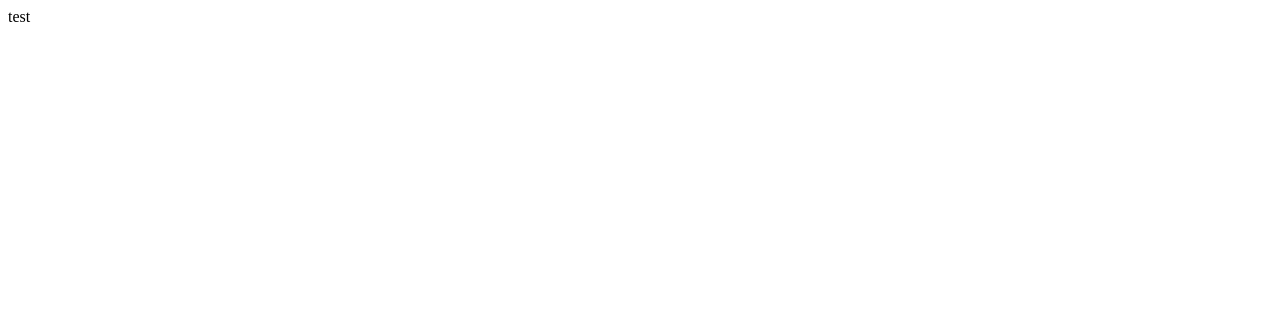
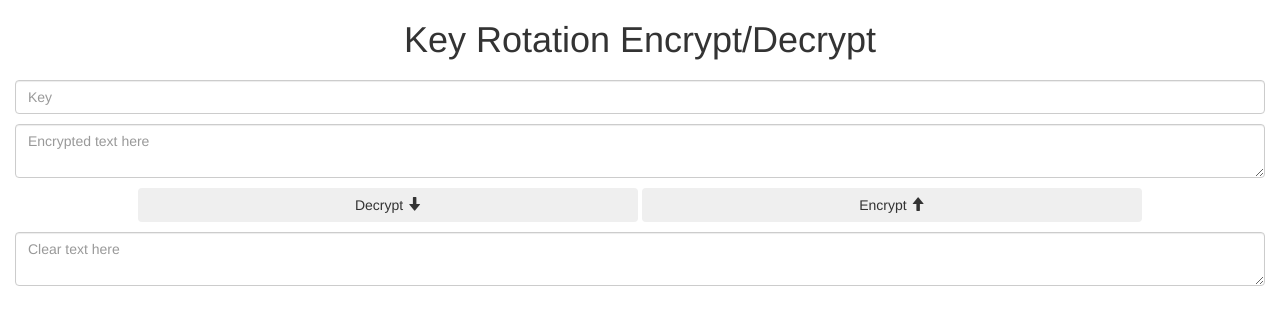
Before and after one commit to JoshWein/KeyRotation, a plain HTML site: page index.html in a window 1280 px wide. Drawn offline with nearby package versions, Linux system fonts and the light colour scheme.

Commit message:
Implemented decryption

```diff
--- a/index.html
+++ b/index.html
@@ -2,9 +2,62 @@
 <html lang="en">
 <head>
     <meta charset="UTF-8">
-    <title>Title</title>
+    <title>Key Rotation</title>
+    <link rel="stylesheet" href="https://maxcdn.bootstrapcdn.com/bootstrap/3.3.7/css/bootstrap.min.css"
+          integrity="sha384-BVYiiSIFeK1dGmJRAkycuHAHRg32OmUcww7on3RYdg4Va+PmSTsz/K68vbdEjh4u" crossorigin="anonymous">
+    <link rel="stylesheet" href="style.css">
+    <!--<script async>-->
+    <!--(function (i, s, o, g, r, a, m) {-->
+    <!--i['GoogleAnalyticsObject'] = r;-->
+    <!--i[r] = i[r] || function () {-->
+    <!--(i[r].q = i[r].q || []).push(arguments)-->
+    <!--}, i[r].l = 1 * new Date();-->
+    <!--a = s.createElement(o),-->
+    <!--m = s.getElementsByTagName(o)[0];-->
+    <!--a.async = 1;-->
+    <!--a.src = g;-->
+    <!--m.parentNode.insertBefore(a, m)-->
+    <!--})(window, document, 'script', '//www.google-analytics.com/analytics.js', 'ga');-->
+    <!--ga('create', 'UA-68050416-1', 'auto');-->
+    <!--ga('send', 'pageview');-->
+    <!--</script>-->
+    <script src="keyRotation.js"></script>
 </head>
-<body>
-test
+<body class="container-fluid text-center">
+<div class="row">
+    <div class="col-md-12">
+        <h1>Key Rotation Encrypt/Decrypt</h1></div>
+</div>
+<div class="row">
+    <div class="col-md-12">
+        <div class="input-group-md">
+            <input type="text" class="form-control" id="key" placeholder="Key">
+        </div>
+    </div>
+</div>
+<div class="row">
+    <div class="col-md-12">
+        <textarea class="form-control" placeholder="Encrypted text here" id="encryptedText"></textarea>
+    </div>
+</div>
+<div class="row">
+    <div class="col-md-12">
+        <div>
+            <button class="btn" onclick="decrypt()">
+                Decrypt
+                <span class="glyphicon glyphicon-arrow-down glyphicon-align-right" aria-hidden="true"></span>
+            </button>
+            <button class="btn" onclick="encrypt()">
+                Encrypt
+                <span class="glyphicon glyphicon-arrow-up glyphicon-align-right" aria-hidden="true"></span>
+            </button>
+        </div>
+    </div>
+</div>
+<div class="row">
+    <div class="col-md-12">
+        <textarea class="form-control" placeholder="Clear text here" id="decryptedText"></textarea>
+    </div>
+</div>
 </body>
 </html>
--- /dev/null
+++ b/keyRotation.js
@@ -0,0 +1,34 @@
+/**
+ * Created by Josh on 8/18/2016.
+ */
+function decrypt() {
+    var key = document.getElementById("key").value;
+    var content = document.getElementById("encryptedText").value;
+    var decryptedText = "";
+    var keyIndex = 0; // Handle offset in key due to spaces
+    var normalizer = "a".charCodeAt(0); // Value to normalize against
+    for (var i = 0; i < content.length; i++) {
+        if (content.charAt(i) == " ") {
+            decryptedText += " ";
+            continue;
+        }
+        var origCode = content.toLowerCase().charCodeAt(i) - normalizer;
+        var rotationValue = key.charCodeAt(keyIndex++ % key.length) - normalizer;
+        var resultCode = origCode - rotationValue;
+        // If it's negative we need to wrap around the alphabet
+        if (resultCode < 0) {
+            resultCode = 26 + resultCode;
+        }
+        // Change the letter to uppercase if it was originally
+        if(content.charAt(i) == content.charAt(i).toUpperCase()) {
+            decryptedText += String.fromCharCode(resultCode + normalizer).toUpperCase();
+        } else {
+            decryptedText += String.fromCharCode(resultCode + normalizer);
+        }
+    }
+    document.getElementById("decryptedText").value = decryptedText;
+}
+
+function encrypt() {
+    console.log("encrypting...");
+}
--- /dev/null
+++ b/style.css
@@ -0,0 +1,11 @@
+.row {
+    padding-bottom: 10px;
+}
+
+.btn {
+    width: 40%;
+}
+
+#key {
+    width: 100%;
+}
```
